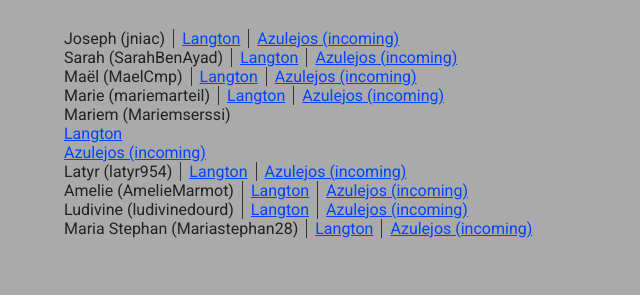
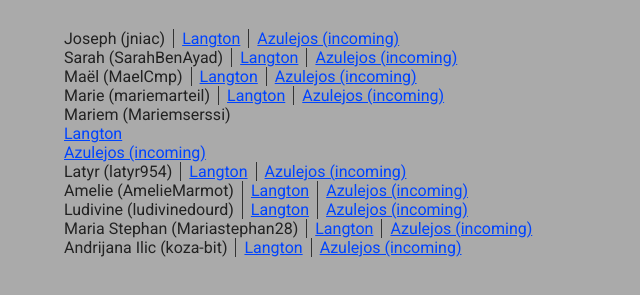
Before and after one commit to jniac/dimi-2021-m1-work, a plain HTML site: page index.html in a window 1280 px wide. Shown: the part 105-400 px from the top of the page, without its empty margins (0-640 px from the left). Drawn offline with Linux system fonts and the light colour scheme.

Commit message:
Update index.html

```diff
--- a/index.html
+++ b/index.html
@@ -53,6 +53,11 @@
       <div class="Link"><a href="#">Langton</a></div>
       <div class="Link"><a href="#">Azulejos (incoming)</a></div>
   </li>
+  <li>
+  <div class="name">Andrijana Ilic (koza-bit) </div>
+      <div class="Link"><a href="#">Langton</a></div>
+      <div class="Link"><a href="#">Azulejos (incoming)</a></div>
+  </li>
   </ul>
 </body>
 </html>
```
